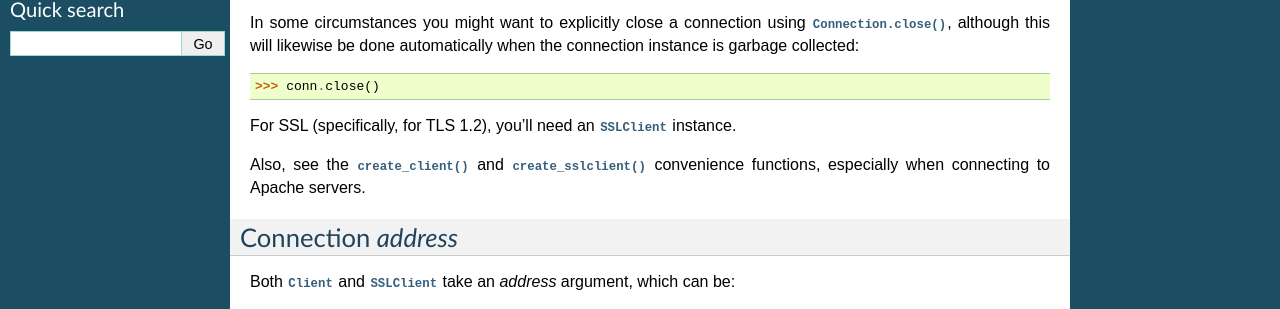
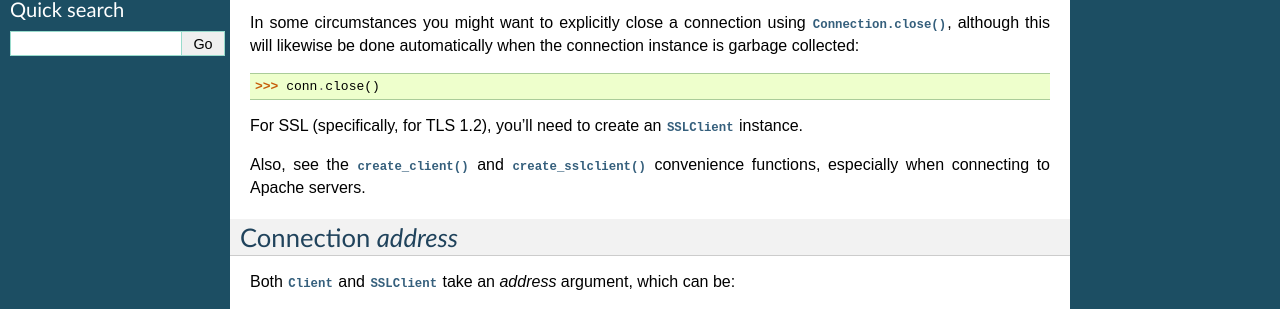
Before and after one commit to json420/degu, a Sphinx documentation site: the page built from doc/degu.client.rst, in a window 1280 px wide and 900 px high, scrolled down 576 px. Shown: the part 143-452 px from the top of the window. Built offline with Sphinx 7.4.7, drawn with Linux system fonts in a browser that asks for light colours.

Commit message:
Fix a small typo in changelog.rst; slight clarification in degu.client.rst

```diff
--- a/doc/changelog.rst
+++ b/doc/changelog.rst
@@ -70,6 +70,6 @@ Two things motivated these breaking API changes:
       ``on_connection()`` handler to allow 3rd party applications to do things
       like extended per-connection authentication; splitting the client creation
       out from the connection creation allows most 3rd party code to remain
-      oblivious as to whether such a ``on_connection()`` handler is in use (as
+      oblivious as to whether such an ``on_connection()`` handler is in use (as
       most code can merely create connections using the provided client, rather
       than themselves creating clients)
--- a/doc/degu.client.rst
+++ b/doc/degu.client.rst
@@ -47,7 +47,8 @@ when the connection instance is garbage collected:
 
 >>> conn.close()
 
-For SSL (specifically, for TLS 1.2), you'll need an :class:`SSLClient` instance.
+For SSL (specifically, for TLS 1.2), you'll need to create an :class:`SSLClient`
+instance.
 
 Also, see the :func:`create_client()` and :func:`create_sslclient()`
 convenience functions, especially when connecting to Apache servers.
```
